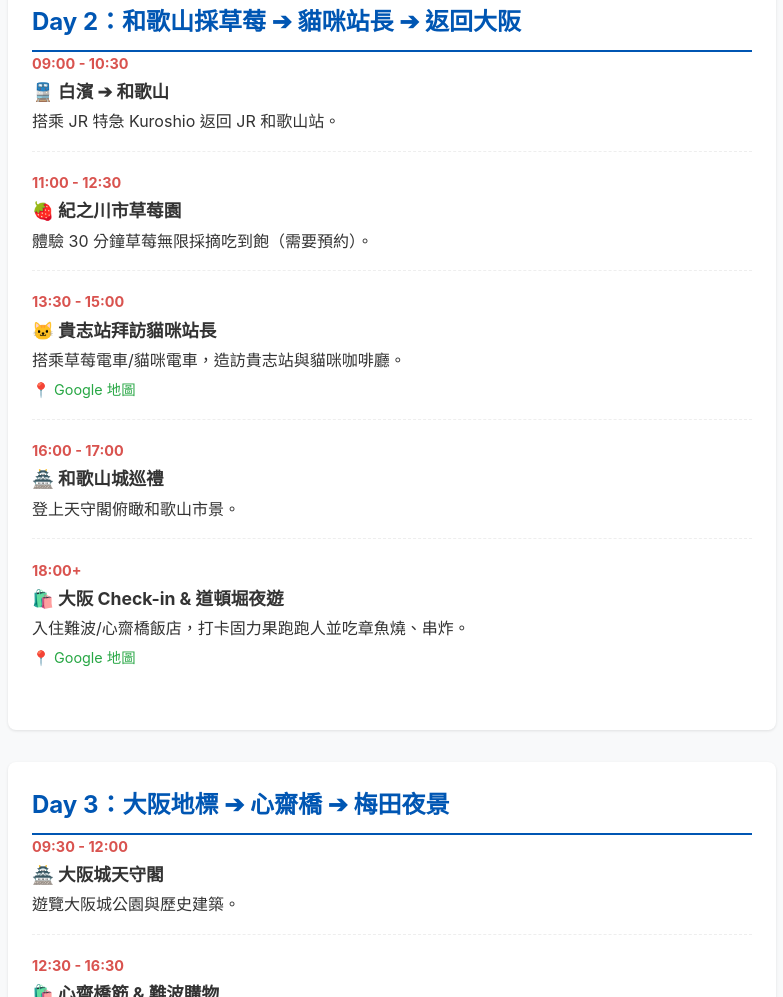
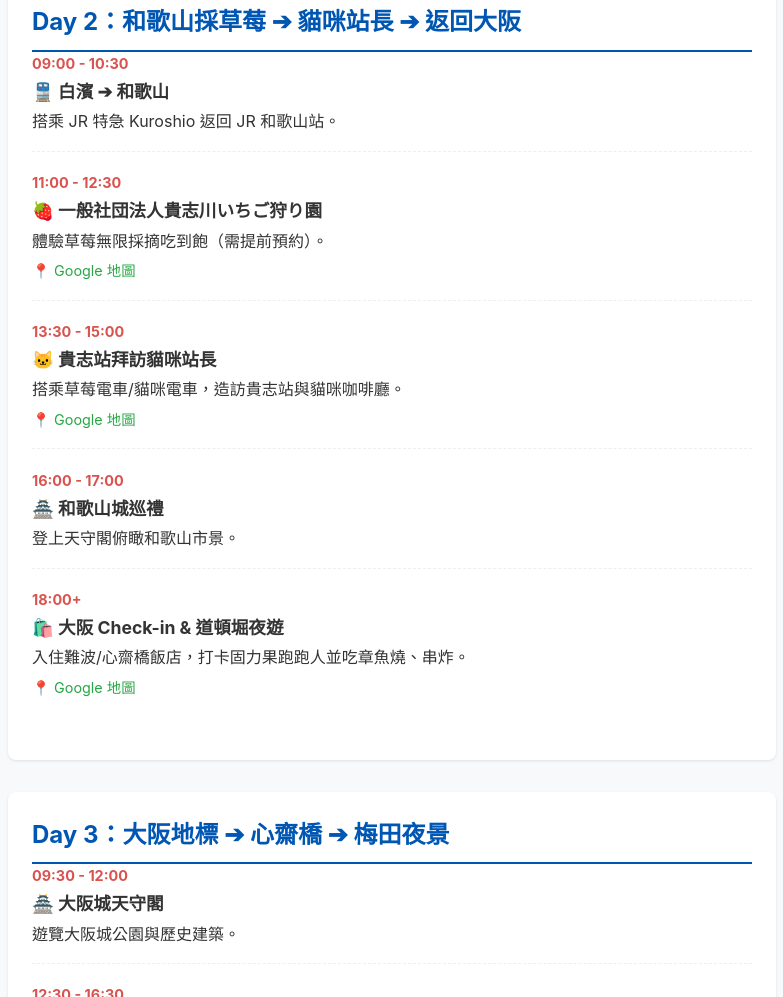
Before and after one commit to JAEL-AI/Platform, a plain HTML site: page index.html in a window 1280 px wide. Shown: the part 1143-2140 px from the top of the page, without its empty margins (248-1031 px from the left). Drawn offline with Linux system fonts and the light colour scheme.

Commit message:
Update strawberry picking experience details

```diff
--- a/index.html
+++ b/index.html
@@ -186,8 +186,9 @@
         </div>
         <div class="item">
           <div class="time">11:00 - 12:30</div>
-          <div class="title">🍓 紀之川市草莓園</div>
-          <div>體驗 30 分鐘草莓無限採摘吃到飽（需要預約）。</div>
+          <div class="title">🍓 一般社団法人貴志川いちご狩り園</div>
+          <div>體驗草莓無限採摘吃到飽（需提前預約）。</div>
+          <a class="map-link" href="https://maps.google.com/?q=一般社団法人貴志川いちご狩り園" target="_blank" rel="noopener noreferrer">📍 Google 地圖</a>
         </div>
         <div class="item">
           <div class="time">13:30 - 15:00</div>
```
